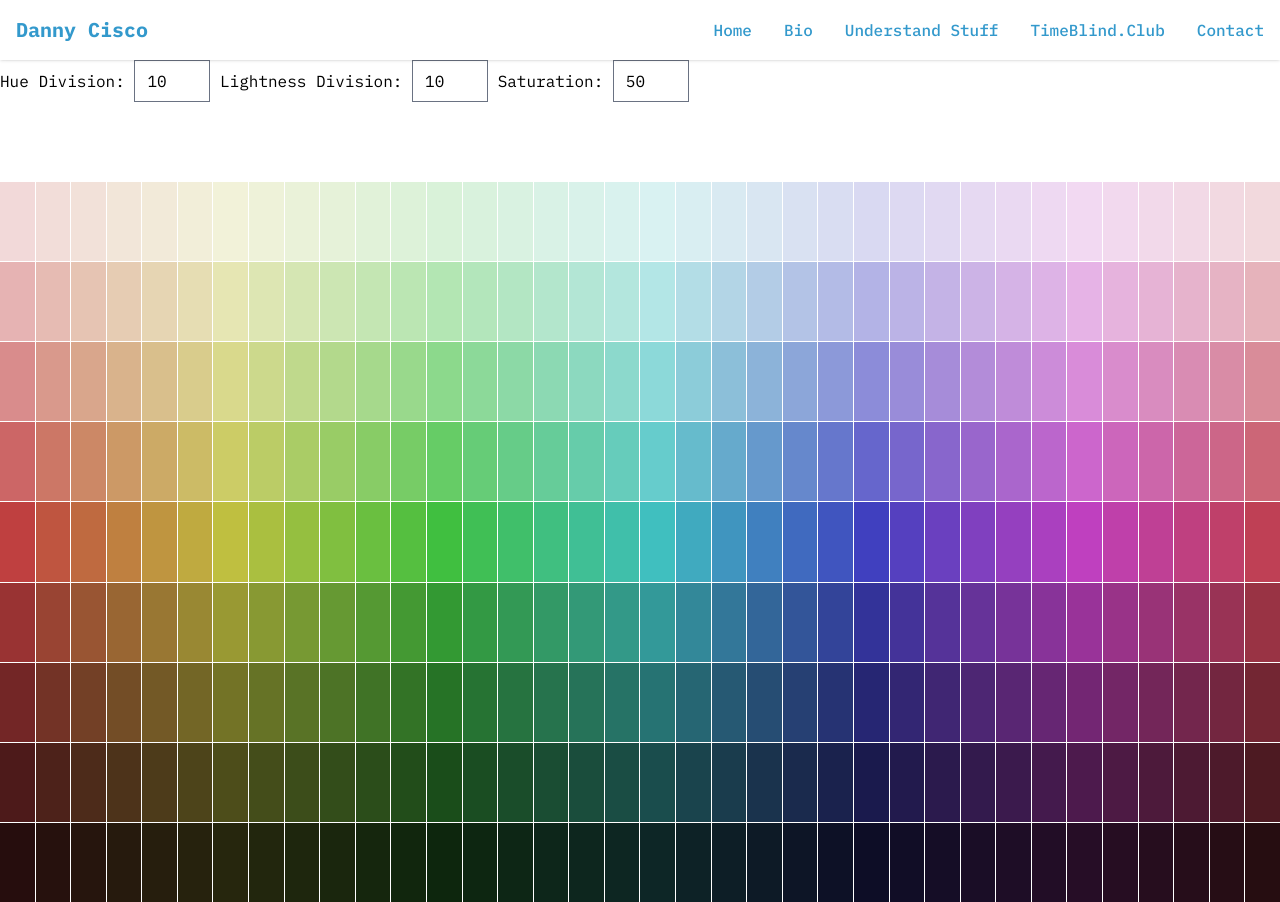
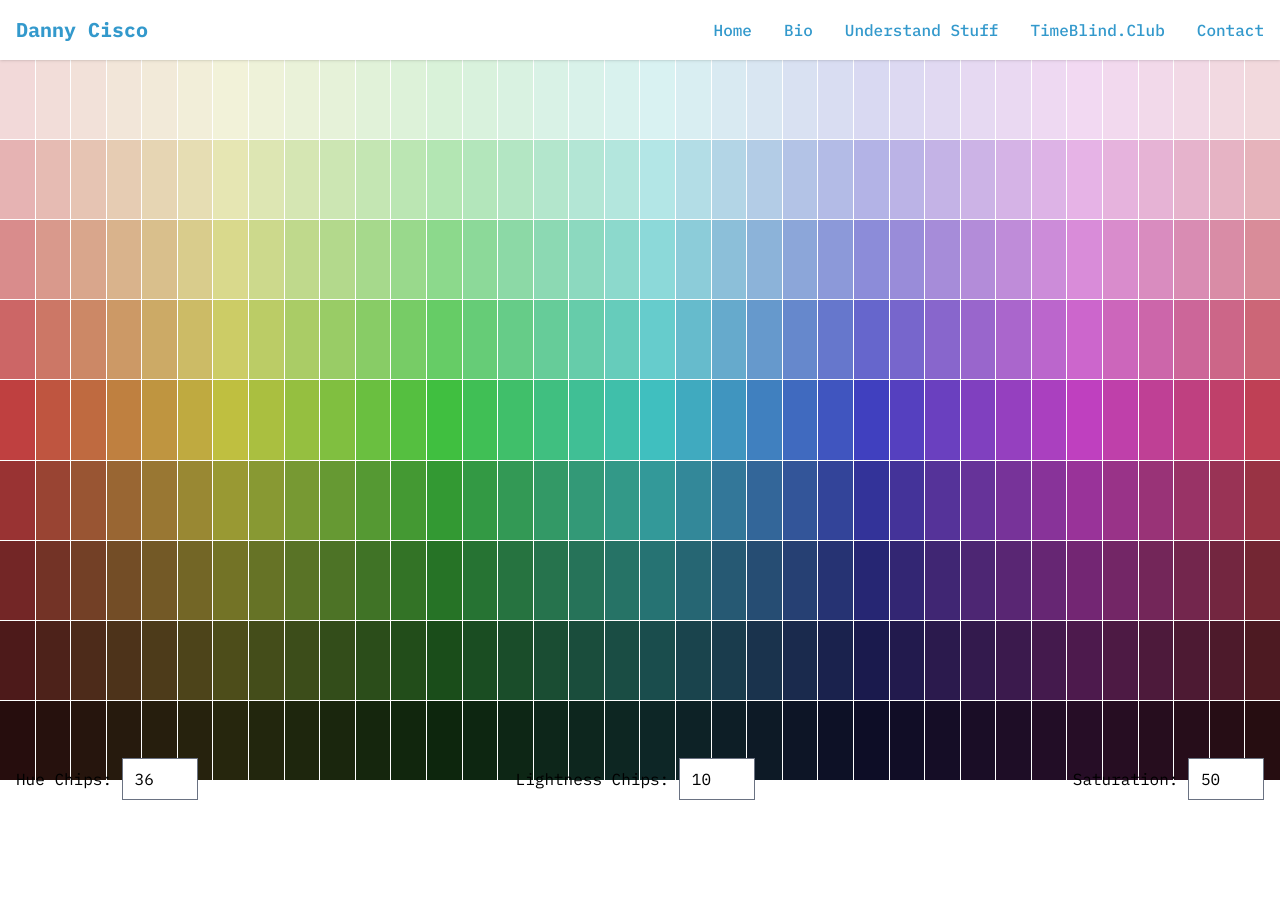
Before and after one commit to Danny-Cisco/danny-cisco, a SvelteKit app: page /understand-stuff/hsl-grid in a window 1280 px wide. After the commit the page ends 800 px from the top, so only its background shows below. Built offline with nearby package versions, Linux system fonts and the light colour scheme.

Commit message:
hsl grid works

```diff
--- a/src/routes/understand-stuff/hsl-grid/+page.svelte
+++ b/src/routes/understand-stuff/hsl-grid/+page.svelte
@@ -1,8 +1,8 @@
 <script>
 	import { onMount } from 'svelte';
 
-	let hueDiv = 10; // Default hue divisions
-	let lightnessDiv = 10; // Default lightness divisions
+	let hueSegments = 36; // Default number of hue segments
+	let lightnessSegments = 10; // Default number of lightness segments
 	let saturation = 50; // Default saturation level
 
 	let selectedColor = null;
@@ -10,31 +10,55 @@
 
 	const selectColor = (h, l, s) => {
 		selectedColor = `hsl(${h}, ${s}%, ${l}%)`;
+		navigator.clipboard.writeText(selectedColor);
 		showModal = true;
 	};
+
+	const closeModal = (event) => {
+		if (event.key === 'Escape') {
+			showModal = false;
+		}
+	};
+
+	onMount(() => {
+		window.addEventListener('keydown', closeModal);
+	});
 </script>
 
-<div>
-	<label>Hue Division: <input type="number" bind:value={hueDiv} min="1" max="360" /></label>
-	<label
-		>Lightness Division: <input type="number" bind:value={lightnessDiv} min="1" max="100" /></label
-	>
-	<label>Saturation: <input type="number" bind:value={saturation} min="0" max="100" /></label>
+<div class="fixed bottom-0 left-4 right-4 flex justify-between">
+	<label>
+		Hue Chips:
+		<input type="number" bind:value={hueSegments} min="1" max="360" />
+	</label>
+	<label>
+		Lightness Chips:
+		<input type="number" bind:value={lightnessSegments} min="1" max="100" />
+	</label>
+	<label>
+		Saturation:
+		<input type="number" bind:value={saturation} min="0" max="100" />
+	</label>
 </div>
 
 <div
 	class="grid"
-	style="grid-template-columns: repeat({360 / hueDiv}, 1fr); grid-template-rows: repeat({100 /
-		lightnessDiv}, 1fr);"
+	style="grid-template-columns: repeat({hueSegments}, 1fr); grid-template-rows: repeat({lightnessSegments -
+		1}, 1fr);"
 >
-	{#each Array(100 / lightnessDiv).fill(0) as _, y}
-		<!-- Lightness loop (rows) -->
-		{#each Array(360 / hueDiv).fill(0) as _, x}
+	{#each Array(lightnessSegments - 1).fill(0) as _, y}
+		<!-- Lightness loop (rows), ignoring the lightest row -->
+		{#each Array(hueSegments).fill(0) as _, x}
 			<!-- Hue loop (columns) -->
 			<div
 				class="color-box"
-				style="background-color: hsl({x * hueDiv}, {saturation}%, {100 - y * lightnessDiv}%);"
-				on:click={() => selectColor(x * hueDiv, 100 - y * lightnessDiv, saturation)}
+				style="background-color: hsl({(x * 360) / hueSegments}, {saturation}%, {100 -
+					((y + 1) * 100) / lightnessSegments}%);"
+				on:click={() =>
+					selectColor(
+						(x * 360) / hueSegments,
+						100 - ((y + 1) * 100) / lightnessSegments,
+						saturation
+					)}
 			></div>
 		{/each}
 	{/each}
@@ -42,7 +66,7 @@
 
 {#if showModal}
 	<div class="modal" on:click={() => (showModal = false)}>
-		<p>Selected Color: {selectedColor}</p>
+		<p>Selected Color (copied to clipboard): {selectedColor}</p>
 		<p
 			style="background-color: {selectedColor}; width: 100px; height: 50px; border: 1px solid black;"
 		></p>
@@ -54,7 +78,7 @@
 	.grid {
 		display: grid;
 		width: 100vw;
-		height: 100vh;
+		height: 90vh;
 		gap: 1px;
 	}
 	.color-box {
@@ -63,7 +87,7 @@
 	}
 	.color-box:hover {
 		transform: scale(1.1);
-		border: 1px solid white;
+		border: 1px solid black;
 	}
 	.modal {
 		position: fixed;
```
